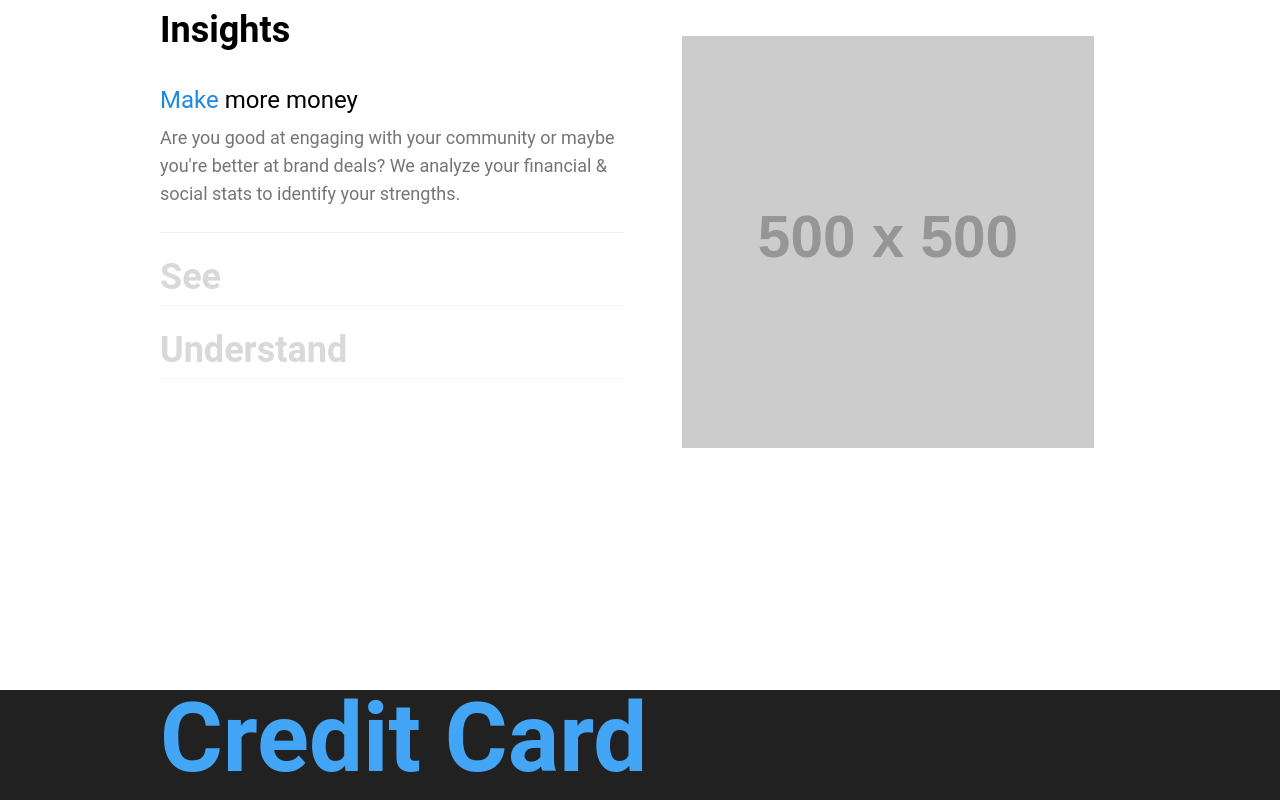
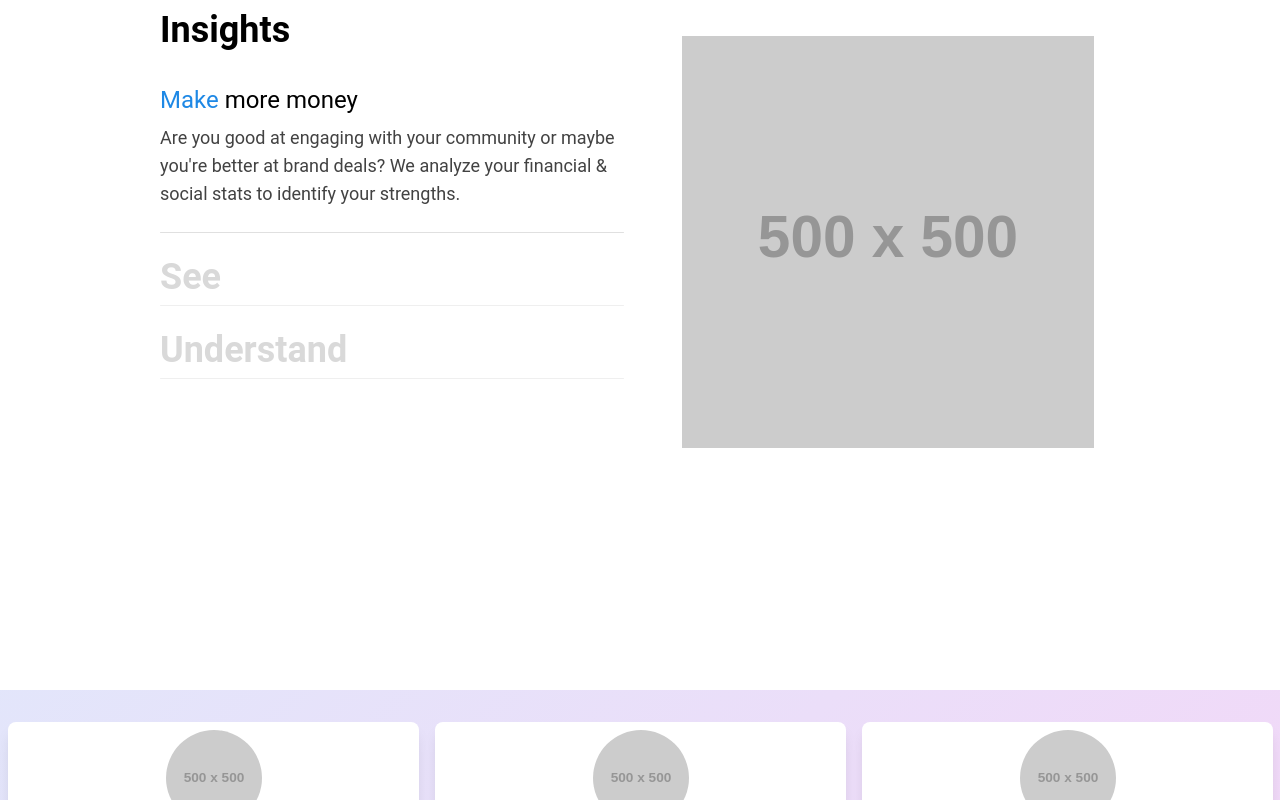
Before and after one commit to arijitk930/NEON-KARAT, a React (Vite) app: page / in a window 1280 px wide. Shown: the part 1520-2320 px from the top of the page. Built offline with nearby package versions, Linux system fonts and the light colour scheme.

Commit message:
separated as components

```diff
--- a/src/App.jsx
+++ b/src/App.jsx
@@ -1,11 +1,11 @@
-import React from "react";
 import Navbar from "./components/Navbar";
 import Hero from "./components/Hero";
 import Features from "./components/Features";
 import Footer from "./components/Footer";
 import "./App.css";
 import Testimonials from "./components/Testimonials";
-import StickyScrollReveal from "./components/StickyScroll";
+
+import Insights from "./components/Insights";
 
 function App() {
   const content1 = [
@@ -91,12 +91,7 @@ function App() {
       <Navbar />
       <Hero />
       <Features />
-      <StickyScrollReveal
-        theme="light"
-        heading="HOW WE HELP"
-        content={content1}
-      />
-      <StickyScrollReveal heading="Credit Card" content={content1} />
+      <Insights />
       <Testimonials />
       <Footer />
     </div>
--- a/src/components/Footer.jsx
+++ b/src/components/Footer.jsx
@@ -1,5 +1,3 @@
-import React from "react";
-
 const Footer = () => {
   return (
     <footer className="bg-black text-white py-8">
--- /dev/null
+++ b/src/components/Insights.jsx
@@ -0,0 +1,164 @@
+import React, { useState } from "react"; // Ensure this is correct
+
+const data = [
+  {
+    title: "Insights",
+    subtitle: "",
+    highlighted: "Make",
+    normal: " more money",
+    description:
+      "Are you good at engaging with your community or maybe you're better at brand deals? We analyze your financial & social stats to identify your strengths.",
+    visualization: (
+      <div className="relative">
+        <div className="w-full h-full rounded-sm bg-gray-200 border-2 border-white overflow-hidden">
+          <img
+            src={`https://placehold.co/500x500`}
+            alt={`Profile`}
+            className="w-full h-full object-cover"
+          />
+        </div>
+      </div>
+    ),
+  },
+  {
+    title: "See",
+    normal: " how you compare",
+    description:
+      "Compare your performance with creators in your niche and identify opportunities for growth.",
+    visualization: (
+      <div className="relative">
+        <div className="w-full h-full rounded-sm bg-gray-200 border-2 border-white overflow-hidden">
+          <img
+            src={`https://placehold.co/600x400/000000/FFFFFF.png`}
+            alt={`Profile`}
+            className="w-full h-full object-cover"
+          />
+        </div>
+      </div>
+    ),
+  },
+  {
+    title: "Understand",
+    normal: " your business",
+    description:
+      "Get detailed insights into your revenue streams and audience engagement metrics.",
+    visualization: (
+      <div className="relative">
+        <div className="w-full h-full rounded-sm bg-gray-200 border-2 border-white overflow-hidden">
+          <img
+            src={`https://placehold.co/500x500`}
+            alt={`Profile`}
+            className="w-full h-full object-cover"
+          />
+        </div>
+      </div>
+    ),
+  },
+];
+
+const themeClasses = {
+  light: {
+    background: "bg-white",
+    title: "text-black",
+    text: "text-gray-800",
+    highlight: "text-blue-600",
+    hr: "border-gray-300",
+  },
+  dark: {
+    background: "bg-gray-900",
+    title: "text-white",
+    text: "text-gray-400",
+    highlight: "text-blue-400",
+    hr: "border-gray-700",
+  },
+};
+
+export default function Insights() {
+  const [activeCard, setActiveCard] = useState(0); // Initialize with 0
+  const [theme] = useState("light"); // Initialize with 'light'
+
+  return (
+    <div className={`relative min-h-screen ${themeClasses[theme].background}`}>
+      <div className="max-w-5xl mx-auto px-4 lg:px-8">
+        <div className={`sticky top-4 ${themeClasses[theme].background}`}>
+          <h1 className="font-bold text-4xl md:text-6xl lg:text-8xl text-center md:text-left text-blue-600">
+            HOW WE HELP
+          </h1>
+          <br />
+          <div className="grid grid-cols-1 md:grid-cols-2 gap-8 items-start">
+            {/* Left side content */}
+            <div className="space-y-6">
+              {data.map((item, index) => (
+                <div
+                  className="w-full transition-all duration-500"
+                  key={index}
+                  style={{
+                    opacity: activeCard === index ? 1 : 0.5,
+                    transform:
+                      activeCard === index
+                        ? "translateY(0)"
+                        : "translateY(10px)",
+                  }}
+                >
+                  <button
+                    className={`text-2xl md:text-3xl lg:text-4xl font-bold mb-2 transition-opacity duration-300 ${
+                      themeClasses[theme].title
+                    } ${activeCard === index ? "opacity-100" : "opacity-30"}`}
+                    onClick={() => setActiveCard(index)}
+                  >
+                    {item.title}
+                  </button>
+                  {activeCard !== index && (
+                    <hr
+                      className={` ${themeClasses[theme].hr} w-full shadow-xl rounded-xl`}
+                    />
+                  )}
+                  {activeCard === index && (
+                    <div
+                      className="transition-all duration-500"
+                      style={{
+                        opacity: 1,
+                        transform: "translateY(10px)",
+                      }}
+                    >
+                      <h2
+                        className={`text-xl md:text-2xl lg:text-3xl font-semibold mb-4 ${themeClasses[theme].title}`}
+                      >
+                        {item.subtitle}
+                      </h2>
+                      <div className="text-base md:text-lg lg:text-2xl">
+                        <span className={themeClasses[theme].highlight}>
+                          {item.highlighted}
+                        </span>
+                        <span>{item.normal}</span>
+                      </div>
+                      <p
+                        className={`mt-2 text-sm md:text-base lg:text-lg ${themeClasses[theme].text}`}
+                      >
+                        {item.description}
+                      </p>
+                      <hr
+                        className={`my-6 ${themeClasses[theme].hr} shadow-xl rounded-xl`}
+                      />
+                    </div>
+                  )}
+                </div>
+              ))}
+            </div>
+
+            {/* Right side visualization */}
+            <div
+              className="transition-all duration-500 transform m-6"
+              style={{
+                opacity: 1,
+                transform: activeCard !== null ? "scale(1)" : "scale(0.9)",
+              }}
+            >
+              {data[activeCard].visualization}
+            </div>
+          </div>
+        </div>
+      </div>
+    </div>
+  );
+}
```
